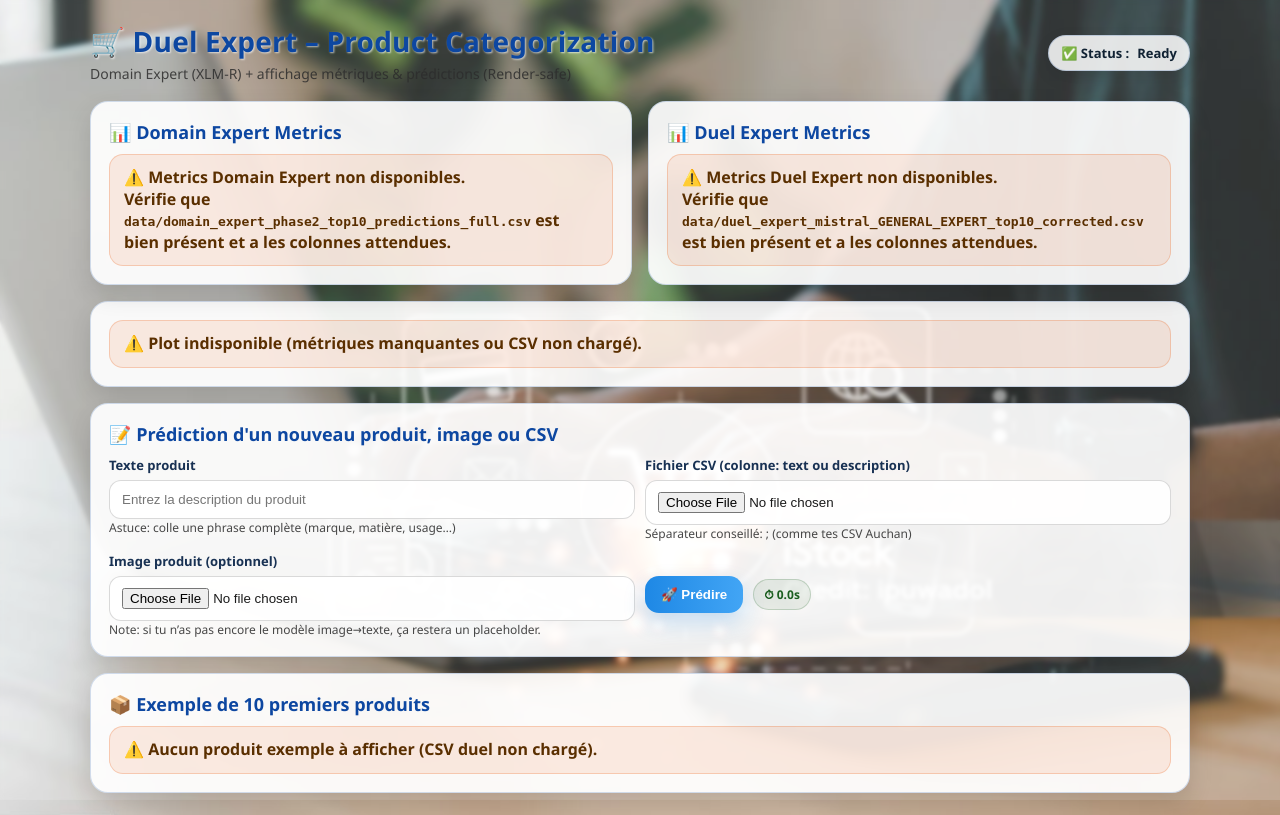
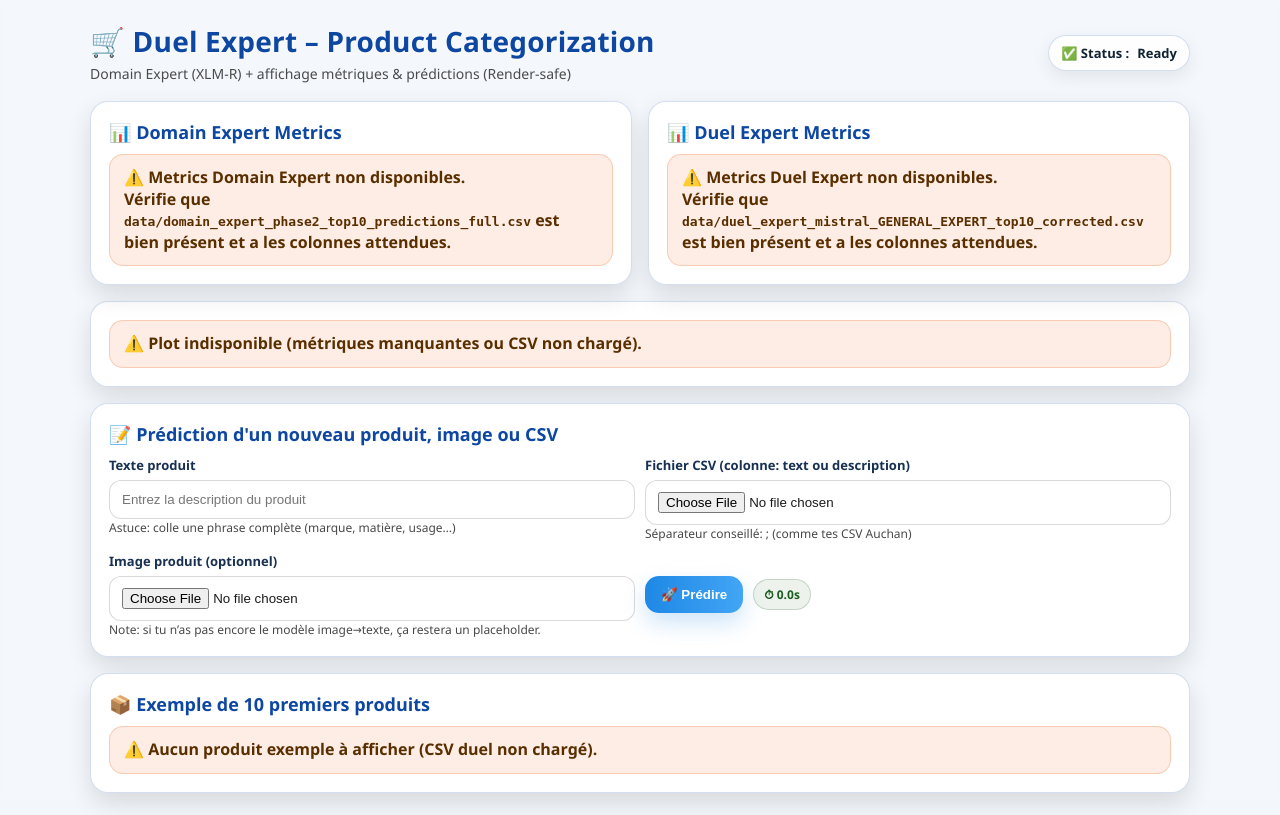
Before and after one commit to opendatame/duel_expert_app_clean, a Flask app: page / in a window 1280 px wide. Run offline with Flask 3, Linux system fonts and the light colour scheme.

Commit message:
Update domain_expert.html

```diff
--- a/templates/domain_expert.html
+++ b/templates/domain_expert.html
@@ -22,9 +22,18 @@
 
     body{
       font-family: 'Segoe UI', Tahoma, Geneva, Verdana, sans-serif;
-      background-image: url("{{ background_image }}");
+
+      /* ✅ Render-safe: background_image_url = /static/imageeco.jpg */
+      background-image: url("{{ background_image_url }}");
+
+      /* ✅ Fallback si image absente */
+      background-color: #f3f6fb;
+
       background-size: cover;
       background-attachment: fixed;
+      background-position: center;
+      background-repeat: no-repeat;
+
       color:#1b1b1b;
       margin:0;
       padding: 22px;
```
